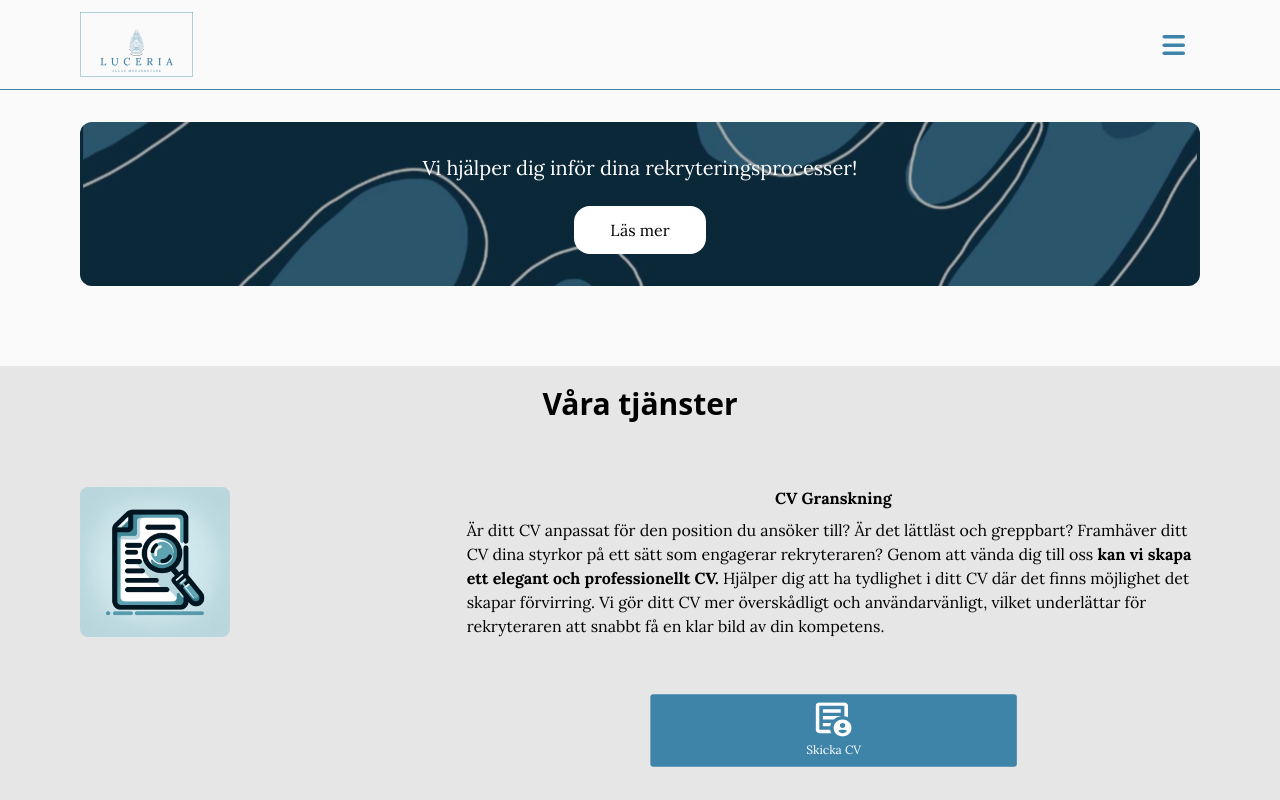
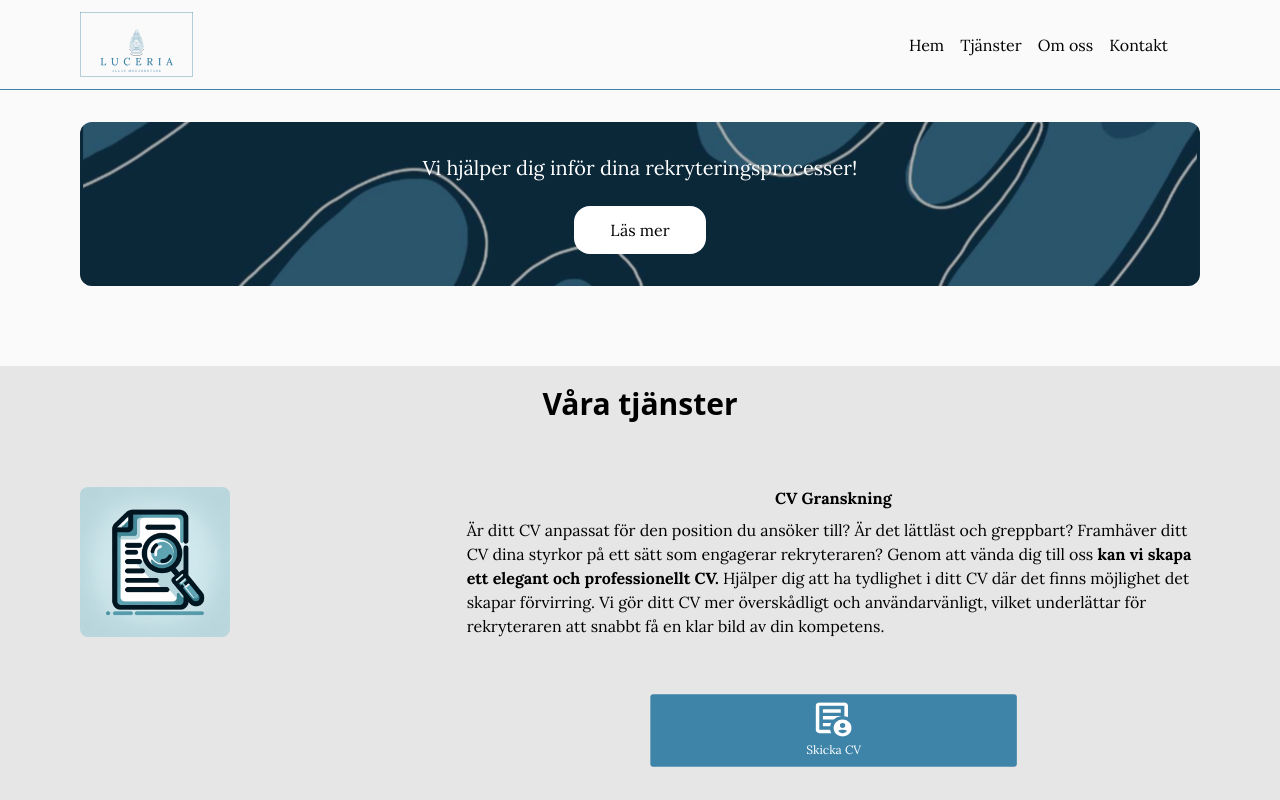
Before and after one commit to sennerstampontus/luceria-frontend, a Vue app: page / in a window 1280 px wide. Shown: the top 800 px of the page. Built offline with nearby package versions, Linux system fonts and the light colour scheme; what @prismicio/vue would draw is missing.

Commit message:
💄 UI Changes

```diff
--- a/src/App.vue
+++ b/src/App.vue
@@ -8,7 +8,8 @@
           class="h-[65px] w-auto"
         />
       </RouterLink>
-      <MobileNavbar />
+      <MobileNavbar v-if="isMobileDevice" />
+      <DesktopNavbar v-else />
     </template>
   </HeaderComponent>
 
@@ -17,7 +18,8 @@
 </template>
 <script lang="ts">
 import MobileNavbar from '@/components/header/MobileNavbar.vue';
-import { defineComponent, onMounted } from 'vue';
+import DesktopNavbar from '@/components/header/DesktopNavbar.vue';
+import { computed, defineComponent, onMounted } from 'vue';
 import HeaderComponent from './components/header/HeaderComponent.vue';
 import FooterSection from './components/sections/FooterSection.vue';
 
@@ -25,6 +27,7 @@ export default defineComponent({
   name: 'App',
   components: {
     MobileNavbar,
+    DesktopNavbar,
     HeaderComponent,
     FooterSection,
   },
@@ -33,12 +36,19 @@ export default defineComponent({
     // ON MOUNTED
     onMounted(() => {
       document.title =
-        import.meta.env.NODE_ENV == 'dev'
+        import.meta.env.VITE_ENV == 'dev'
           ? '[DEV]' + document.title
           : '' + document.title;
     });
 
-    return {};
+    // COMPUTED
+    const isMobileDevice = computed(() => {
+      return window.innerWidth <= 768;
+    });
+
+    return {
+      isMobileDevice,
+    };
   },
 
   computed: {
@@ -46,7 +56,5 @@ export default defineComponent({
       return window.innerWidth <= 768;
     },
   },
-
-  created() {},
 });
 </script>
--- /dev/null
+++ b/src/components/header/DesktopNavbar.vue
@@ -0,0 +1,105 @@
+<template>
+  <nav>
+    <ul
+      class="flex justify-between gap-4 items-center h-[65px] px-8 text-black font-lora"
+    >
+      <li class="link">
+        <RouterLink
+          :to="{ path: '/', hash: '#hem' }"
+          class="router-link-exact-active"
+          :class="{ active: isActiveHash('#hem') }"
+          :active-class="isActiveHash('#hem') ? 'active' : ''"
+          >Hem
+        </RouterLink>
+      </li>
+      <li class="link">
+        <RouterLink
+          :to="{ path: '/', hash: '#tjanster' }"
+          class="router-link-exact-active"
+          :class="{ active: isActiveHash('#tjanster') }"
+          :active-class="isActiveHash('#tjanster') ? 'active' : ''"
+          >Tjänster
+        </RouterLink>
+      </li>
+      <li class="link">
+        <RouterLink
+          :to="{ path: '/', hash: '#om-oss' }"
+          class="router-link-exact-active"
+          :class="{ active: isActiveHash('#om-oss') }"
+          :active-class="isActiveHash('#om-oss') ? 'active' : ''"
+          >Om oss
+        </RouterLink>
+      </li>
+      <li class="link">
+        <RouterLink
+          :to="{ path: '/', hash: '#kontakt' }"
+          class="router-link-exact-active"
+          :class="{ active: isActiveHash('#kontakt') }"
+          :active-class="isActiveHash('#kontakt') ? 'active' : ''"
+          >Kontakt
+        </RouterLink>
+      </li>
+    </ul>
+  </nav>
+</template>
+
+<script lang="ts">
+import { defineComponent, ref, watch } from 'vue';
+import { useRoute } from 'vue-router';
+export default defineComponent({
+  name: 'DesktopNavbar',
+  setup() {
+    const route = useRoute();
+
+    const currentHash = ref('');
+
+    watch(
+      () => route.hash,
+      (newHash) => {
+        currentHash.value = newHash;
+      },
+    );
+
+    const isActiveHash = (hash: string) => {
+      return currentHash.value === hash;
+    };
+    return {
+      isActiveHash,
+    };
+  },
+});
+</script>
+
+<style scoped>
+.link .router-link-exact-active {
+  position: relative;
+  display: inline-block;
+}
+
+.link .router-link-exact-active::before {
+  content: '';
+  position: absolute;
+  bottom: -2px;
+  left: 0;
+  width: 0;
+  height: 2px;
+  background-color: #2f6783; /* Adjust color as needed */
+  transition: width 0.3s ease-in-out;
+}
+
+.link:hover .router-link-exact-active::before,
+.link .router-link-exact-active.active::before {
+  width: 100%;
+}
+
+.link:hover,
+.router-link-exact-active:active {
+  color: #2f6783;
+  font-weight: 500;
+  transform: scale(1.05);
+  transition:
+    color 0.3s ease-in-out,
+    font-weight 0.3s ease-in-out,
+    transform 0.3s ease-in-out;
+}
+</style>
--- a/src/components/header/HeaderComponent.vue
+++ b/src/components/header/HeaderComponent.vue
@@ -1,6 +1,7 @@
 <template>
   <div id="header">
     <div
+      ref="navRef"
       class="w-full min-h-[80px] max-h-[90px] border-b-[1px] py-5 border-primary-blue flex justify-between items-center container"
     >
       <slot name="content" />
--- a/src/components/header/menu/MenuContent.vue
+++ b/src/components/header/menu/MenuContent.vue
@@ -42,7 +42,7 @@ export default defineComponent({
     },
     isMenuOpen: {
       type: Boolean,
-      required: true,
+      required: false,
     },
   },
 });
--- a/src/router/index.ts
+++ b/src/router/index.ts
@@ -81,6 +81,16 @@ const routes: Array<RouteRecordRaw> = [
 const router = createRouter({
   history: createWebHistory(import.meta.env.BASE_URL),
   routes,
+  scrollBehavior(to) {
+    if (to.hash) {
+      return {
+        el: to.hash,
+        behavior: 'smooth',
+      };
+    } else {
+      return { top: 0 };
+    }
+  },
 });
 
 export default router;
--- a/src/views/HomeView.vue
+++ b/src/views/HomeView.vue
@@ -1,12 +1,12 @@
 <template>
-  <div class="container py-8">
+  <div id="hem" class="container py-8">
     <HeroSection />
     <div id="white-space" class="h-12"></div>
   </div>
   <div
     class="py-4 text-2xl font-semibold text-center border-b-2 text-primary-blue md:border-none md:hidden"
   >
-    <h2 id="tjanster">Tjänster</h2>
+    <h2>Tjänster</h2>
   </div>
   <div class="md:container md:hidden">
     <div
@@ -32,7 +32,7 @@
     </div>
   </div>
 
-  <div class="hidden md:block md:w-full md:bg-luce-gray md:py-5">
+  <div id="tjanster" class="hidden md:block md:w-full md:bg-luce-gray md:py-5">
     <div class="font-sans text-3xl font-semibold logo-with-lines">
       Våra tjänster
     </div>
@@ -113,13 +113,13 @@
   <div
     class="my-5 font-sans text-3xl font-semibold text-center logo-with-lines"
   >
-    <h2>Om oss</h2>
+    <h2 id="om-oss">Om oss</h2>
   </div>
 
   <div
     class="my-5 font-sans text-3xl font-semibold text-center bg-luce-gray logo-with-lines"
   >
-    <h2>Kontakt</h2>
+    <h2 id="kontakt">Kontakt</h2>
   </div>
 
   <div class="h-[100px]"></div>
```
